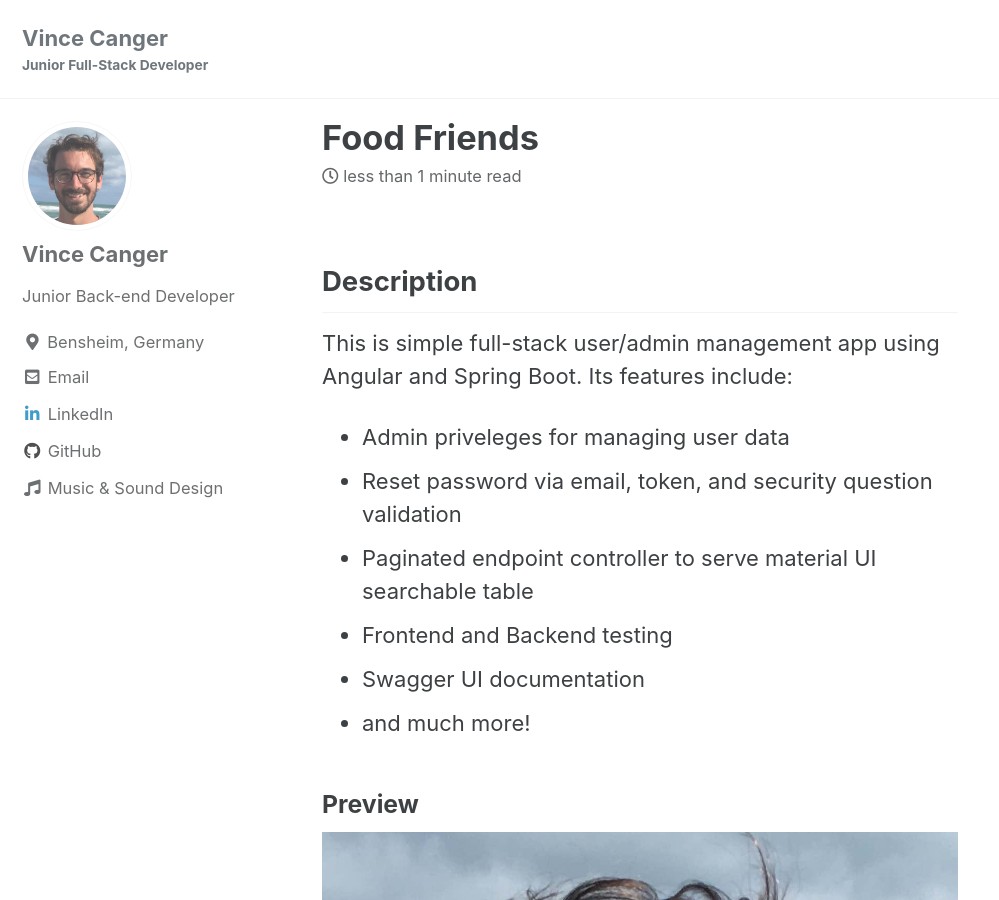
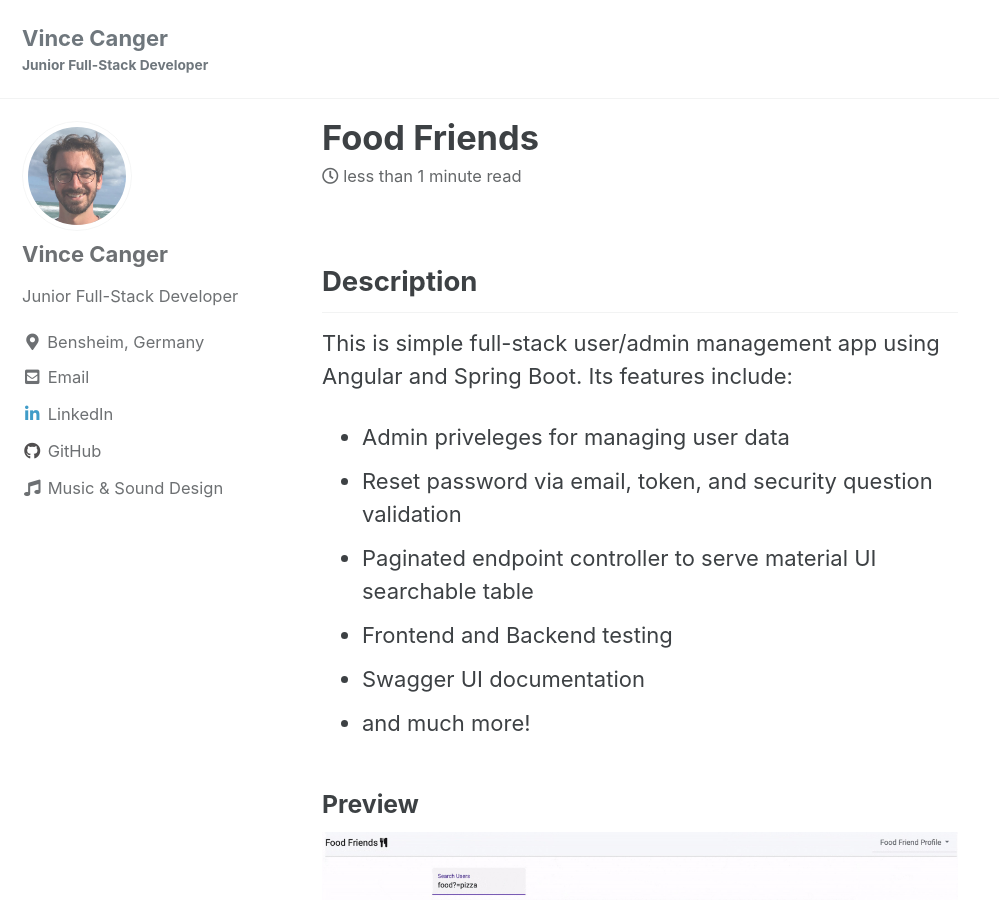
Before and after one commit to vincanger/vincanger.github.io, a Jekyll site: the page built from _posts/2021-08-10-food-friends.md, in a window 1280 px wide and 900 px high. Shown: the whole window, without its empty margins (0-999 px from the left). Built offline with Jekyll 4.4.1, drawn with Linux system fonts in a browser that asks for light colours; cached includes are drawn as plain includes.

Commit message:
update profile

```diff
--- a/_config.yml
+++ b/_config.yml
@@ -95,7 +95,7 @@ analytics:
 author:
   name             : "Vince Canger"
   avatar           : "/assets/vince_smiley.jpg"
-  bio              : "Junior Back-end Developer"
+  bio              : "Junior Full-Stack Developer"
   location         : "Bensheim, Germany"
   email            :
   links:
--- a/_posts/2021-08-10-food-friends.md
+++ b/_posts/2021-08-10-food-friends.md
@@ -18,7 +18,7 @@ This is simple full-stack user/admin management app using Angular and Spring Boo
 
 ### Preview
 
-<img src="/assets/vince_smiley.jpg" />
+<img src="/assets/foodfriends-preview.jpg" />
 
 Checkout a preview video >>
 
```
